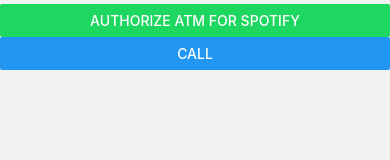
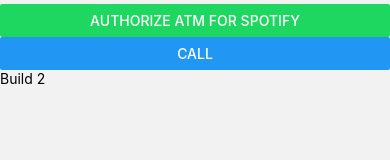
Before and after one commit to redefinered/atm-prototype, a React Native app: screen / in a window 390 px wide. Shown: the part 124-284 px from the top of the page. Built offline with nearby package versions, Linux system fonts and the light colour scheme.

Commit message:
add build number

```diff
--- a/App.tsx
+++ b/App.tsx
@@ -63,6 +63,7 @@
         accessibilityLabel="Learn more about this purple button"
       />
       <Button onPress={() => navigation.navigate('Call')} title="Call" />
+      <Text>Build 2</Text>
     </SafeAreaView>
   );
 };
```
